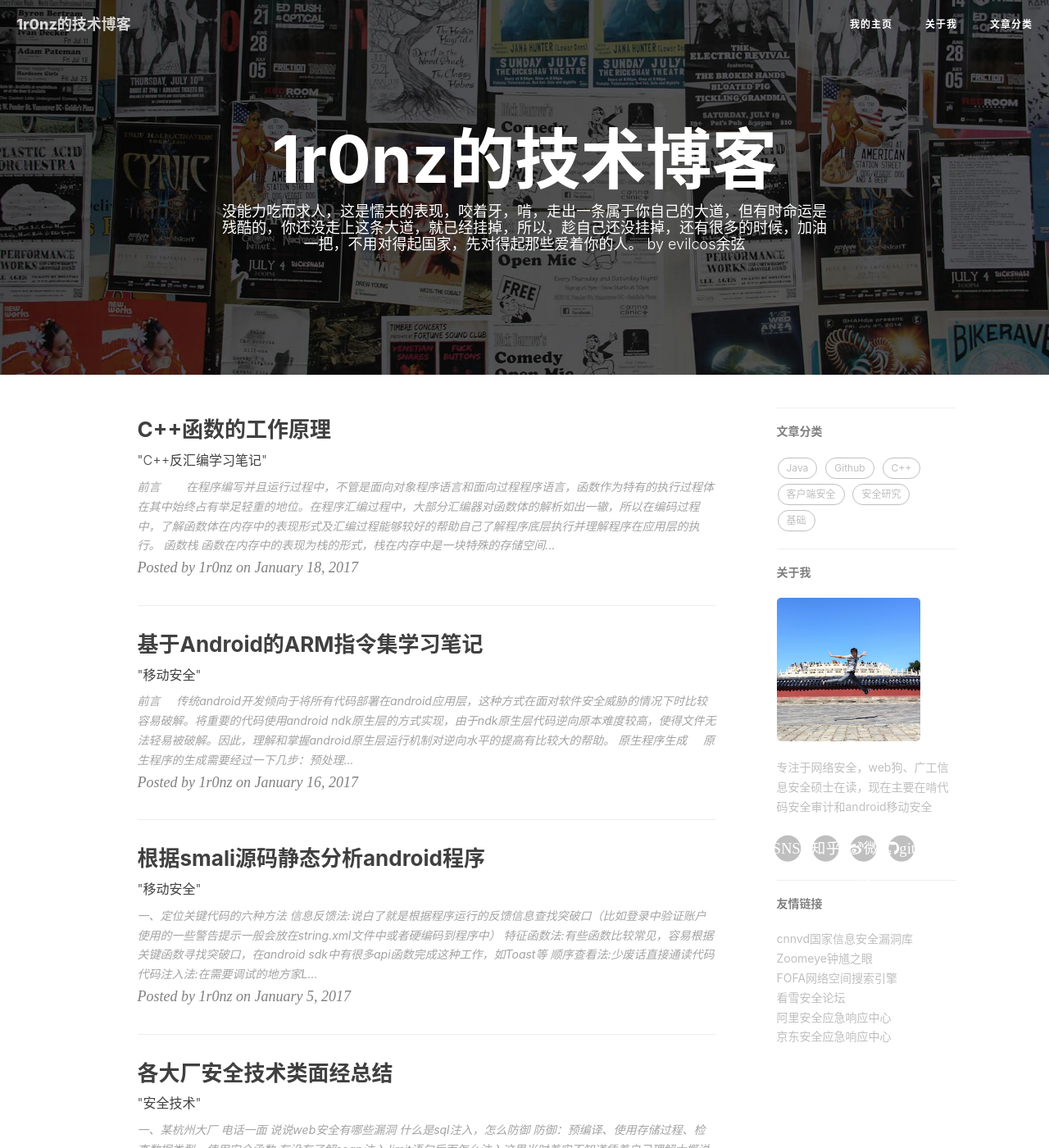
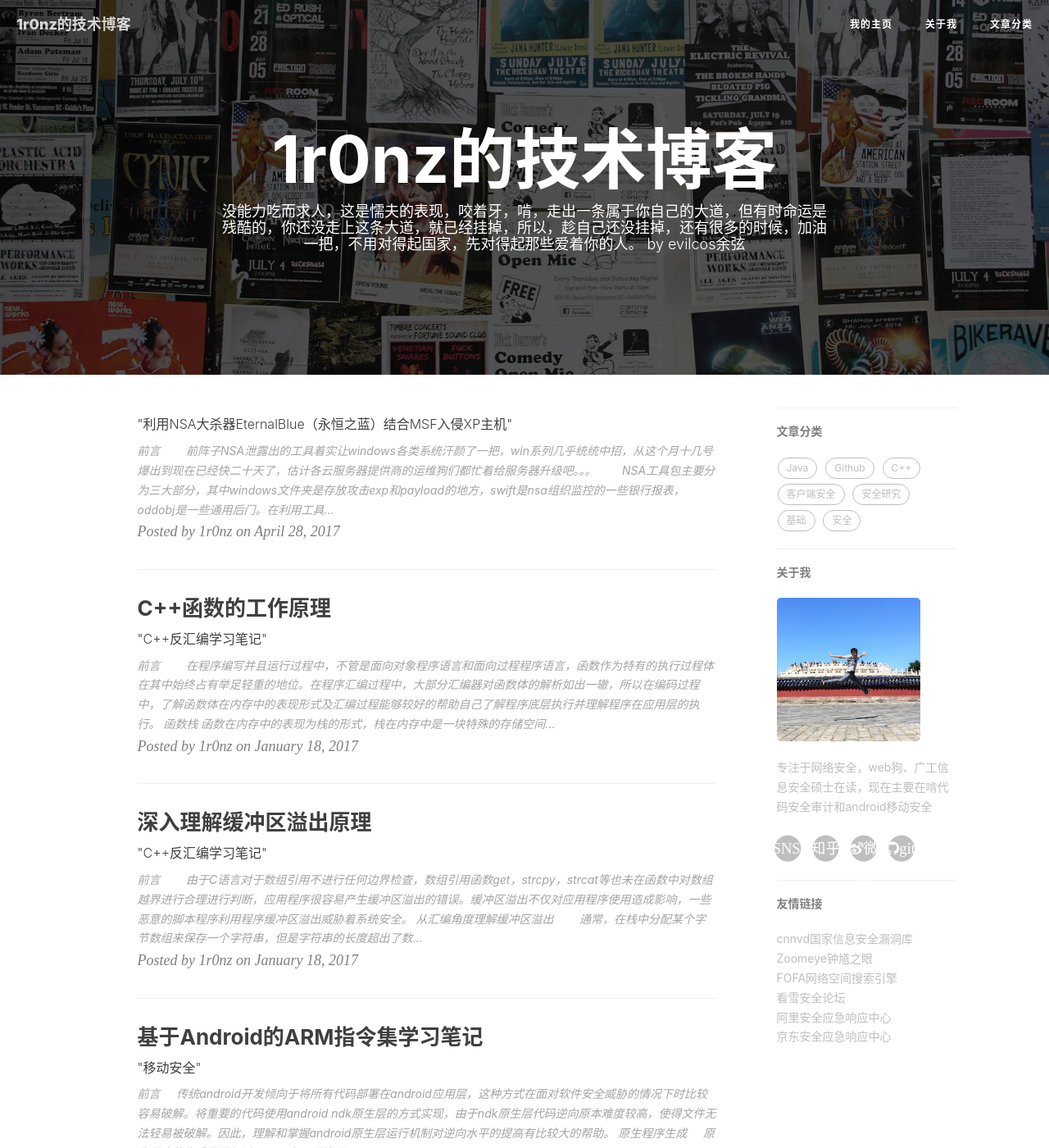
Before and after one commit to yangrz/blog, a Jekyll site: the page built from index.html, in a window 1280 px wide and 1400 px high. Shown: the whole window at 82% size. Built offline with Jekyll 4.4.1, drawn with Linux system fonts in a browser that asks for light colours; nearby versions of some CDN libraries; the list of posts is cut into pages by our own code; comment, search, counter and statistics services are not loaded; some of the changed text lies outside the part shown.

Commit message:
2017-04-28

```diff
--- /dev/null
+++ b/_posts/2016-09-25-C++.markdown
@@ -0,0 +1,23 @@
+---
+
+layout:     post
+title:      "深入理解缓冲区溢出原理"
+subtitle:   " \"C++反汇编学习笔记\""
+date:       2017-01-18 15:13:35
+author:     "1r0nz"
+header-img: "img/post-bg-unix-linux.jpg"
+tags:
+    - C++
+
+---
+
+#### 前言
+&nbsp;&nbsp;&nbsp;&nbsp;&nbsp;&nbsp;&nbsp;由于C语言对于数组引用不进行任何边界检查，数组引用函数get，strcpy，strcat等也未在函数中对数组越界进行合理进行判断，应用程序很容易产生缓冲区溢出的错误。缓冲区溢出不仅对应用程序使用造成影响，一些恶意的脚本程序利用程序缓冲区溢出威胁着系统安全。
+
+
+---
+
+#### 从汇编角度理解缓冲区溢出
+&nbsp;&nbsp;&nbsp;&nbsp;&nbsp;&nbsp;&nbsp;通常，在栈中分配某个字节数组来保存一个字符串，但是字符串的长度超出了数组分配的空间。
+
+gets的问题是它没有办法确定是否为保存整个字符串分配了足够的空间。在echo实例中，将缓冲区设得非常小——只有8字节长。任何长度超过7字节的字符串都会导致写越界。
--- a/_posts/2017-01-18-androidSecurity.markdown
+++ b/_posts/2017-01-18-androidSecurity.markdown
@@ -18,14 +18,15 @@ tags:
 
 #### 函数栈
 * 函数在内存中的表现为栈的形式，栈在内存中是一块特殊的存储空间，汇编器常采用pop指令和push指令圧栈和出栈。
-* 通过ebp和esp这两个指针寄存器来保存当前栈的起始位置和结束位置（栈顶和栈底）。下图是函数栈的结构示意图。
-![stack](http://i1.piimg.com/567571/dfb750623948ab21.png)
+* 通过ebp和esp这两个指针寄存器来保存当前栈的起始位置和结束位置（栈顶和栈底）。下图是《深入理解计算机系统》函数栈的结构示意图，个人认为最为经典所以弄了过来。
+![stack](http://p1.bpimg.com/567571/b15369005a980522.png)
 * 这里记住的是函数栈的增长方向在内存中是从高地址向低地址增长的，所以当esp指向的地址值小于ebp指向的地址值时形成了__栈帧__。
 * 栈帧中包含局部变量、函数返回地址、函数参数等。
 * 不同的函数调用形成的栈帧不一样。当一个函数进入另一个函数时候，就会针对调用的函数开辟相应的栈空间，形成这个函数的栈帧。
 * 当函数结束调用时，需要对它的栈空间进行恢复清除，关闭栈帧，我们把这一过程称为栈平衡。
 * 在具体实现函数代码之前，一般先将栈底指针ebp保存，以便退出函数保留栈底。
 * 在退出函数事，会先将ebp和esp进行对比，判断函数是否正常关闭，栈顶与栈底是否平衡。如果不相等则调用_chkesp函数，弹出警告对话框。
+补充：假设过程P(调用者)调用过程Q(被调用者)，则Q的参数放在P的栈帧中。另外，当P调用Q时，P中的返回地址被压入栈中，形成P的栈帧的末尾。返回地址就是当程序从Q返回时应该继续执行的地方。Q的栈帧从保存的帧指针的值(ebp)开始，后面是保存的其他寄存器的地方。
 
 ---
 
--- /dev/null
+++ b/_posts/2017-04-28-Exp.markdown
@@ -0,0 +1,104 @@
+---
+
+layout:     post
+title:      ""
+subtitle:   " \"利用NSA大杀器EternalBlue（永恒之蓝）结合MSF入侵XP主机\""
+date:       2017-04-28 13:36:25
+author:     "1r0nz"
+header-img: "img/hack.jpg"
+tags:
+    - 安全
+
+---
+
+#### 前言
+&nbsp;&nbsp;&nbsp;&nbsp;&nbsp;&nbsp;&nbsp;前阵子NSA泄露出的工具着实让windows各类系统汗颜了一把，win系列几乎统统中招，从这个月十几号爆出到现在已经快二十天了，估计各云服务器提供商的运维狗们都忙着给服务器升级吧。。。
+&nbsp;&nbsp;&nbsp;&nbsp;&nbsp;&nbsp;&nbsp;NSA工具包主要分为三大部分，其中windows文件夹是存放攻击exp和payload的地方，swift是nsa组织监控的一些银行报表，oddobj是一些通用后门。在利用工具中，最具威胁力的当属EternalBlue了，网上利用过程数不胜数，这里我也用虚拟机折腾了下。
+
+---
+
+#### 环境搭建
+&nbsp;&nbsp;&nbsp;&nbsp;&nbsp;&nbsp;&nbsp;win2003攻击主机，ip：192.168.155.7
+
+![1](http://i2.muimg.com/567571/daf31bef4b63c255.png)
+
+&nbsp;&nbsp;&nbsp;&nbsp;&nbsp;&nbsp;&nbsp;kali攻击机，ip：192.168.155.8
+
+![2](http://i2.muimg.com/567571/7f96ce95e3b6aff2.png)
+
+&nbsp;&nbsp;&nbsp;&nbsp;&nbsp;&nbsp;&nbsp;winXP靶机，ip：192.168.155.9
+
+![3](http://i2.muimg.com/567571/45a3bc22f2f3aee0.png)
+
+&nbsp;&nbsp;&nbsp;&nbsp;&nbsp;&nbsp;&nbsp;另外，使用EternalBlue要求win2003攻击机上具有python的运行环境，这里用的Python2.6和PyWin32对于2.6的windows版，配置环境变量啥的就不多说了。同时，在github上clone一个NSA工具包到win2003的攻击机上
+`git clone https://github.com/x0rz/EQGRP_Lost_in_Translation.git`
+
+---
+
+#### 利用过程分析
+&nbsp;&nbsp;&nbsp;&nbsp;&nbsp;&nbsp;&nbsp;在win2003攻击机中，首先解压nsa工具包，进入windows文件夹底下，创建listeningposts文件夹，运行fb.py文件进入攻击模块。
+
+![4](http://i1.piimg.com/567571/16ddbae81af44697.png)
+
+首先会让你输入攻击靶机地址和反馈主机地址。
+
+![5](http://i1.piimg.com/567571/16ddbae81af44697.png)
+
+日志目录随便指定一个，工程文件夹用它默认的就行。
+
+![6](http://i1.piimg.com/567571/16ddbae81af44697.png)
+
+选择好后框架会带你进入攻击环境，这里选择使用EternalBlue的payload探测服务器是否包含对应的SMB服务协议漏洞。
+
+![7](http://i4.buimg.com/567571/b06728f475f7b777.png)
+
+之后攻击环境会向你确认你攻击所使用的各项参数。
+
+![8](http://i4.buimg.com/567571/2186a128da8acb7c.png)
+
+选择攻击靶机的系统类型，这里选XP。
+
+![9](http://i4.buimg.com/567571/682209b5fc46e8b8.png)
+
+Fuzz过程可以选它自带的Fuzzbunch插件。
+
+![10](http://i1.piimg.com/567571/4c3cc2ffc0abf7d2.png)
+
+经过一系列确认后开始对靶机进行SMB服务的漏洞验证了。
+
+![11](http://i1.piimg.com/567571/4c3cc2ffc0abf7d2.png)
+
+无论验证是否成功都会有具体提示。
+
+![12](http://i4.buimg.com/567571/20e4915806316fde.png)
+
+验证完就是具体的系统入侵阶段了，这里使用Doublepulsar的exploit脚本拿到系统权限。
+
+![13](http://i4.buimg.com/567571/20e4915806316fde.png)
+
+之后会让你选择攻击服务类型和被攻击靶机的处理器架构，这里按需输入。
+
+![14](http://i1.piimg.com/567571/ba41ca357a3aa89c.png)
+
+最后来到攻击所使用的方式选取阶段中，这里选择dll进程注入的方式，之后让你指定攻击的dll文件。
+
+![15](http://i4.buimg.com/567571/f394c161cb285599.png)
+
+在kali攻击机中生成支持xp系统的dll攻击payload，这里为s.dll，并将s.dll放入win2003攻击机中。
+
+![16](http://i2.muimg.com/567571/ce644980f7bf3a8f.png)
+
+![17](http://i2.muimg.com/567571/ce644980f7bf3a8f.png)
+
+同时进入msfconsole，运行指定的exploit监听win2003攻击机反馈的数据。
+
+![18](http://i4.buimg.com/567571/e1dd9260e78ce5fe.png)
+
+确定dll文件路径，最终执行攻击。
+
+![19](http://i4.buimg.com/567571/b75c08cacfc822e2.png)
+
+攻击成功后，会在kali攻击机中得到靶机的shell后门。
+
+
+---
```
Also changed, not shown: img/hack.jpg (added).
